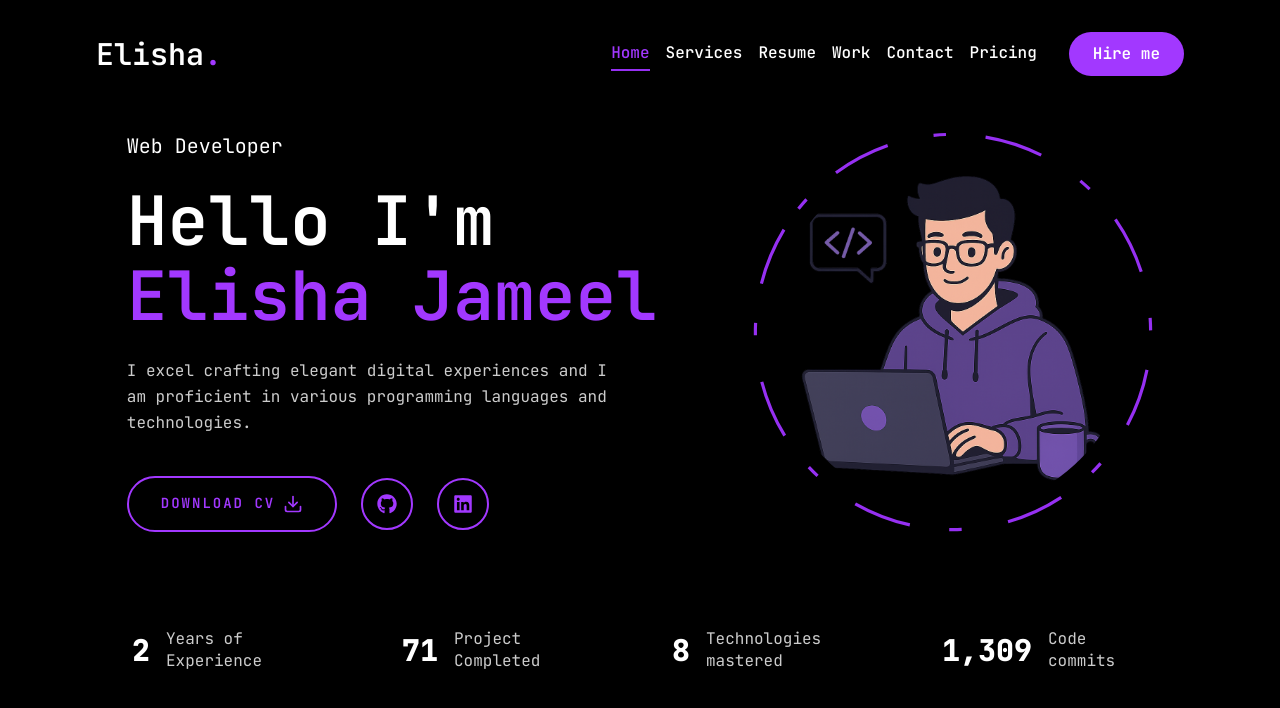
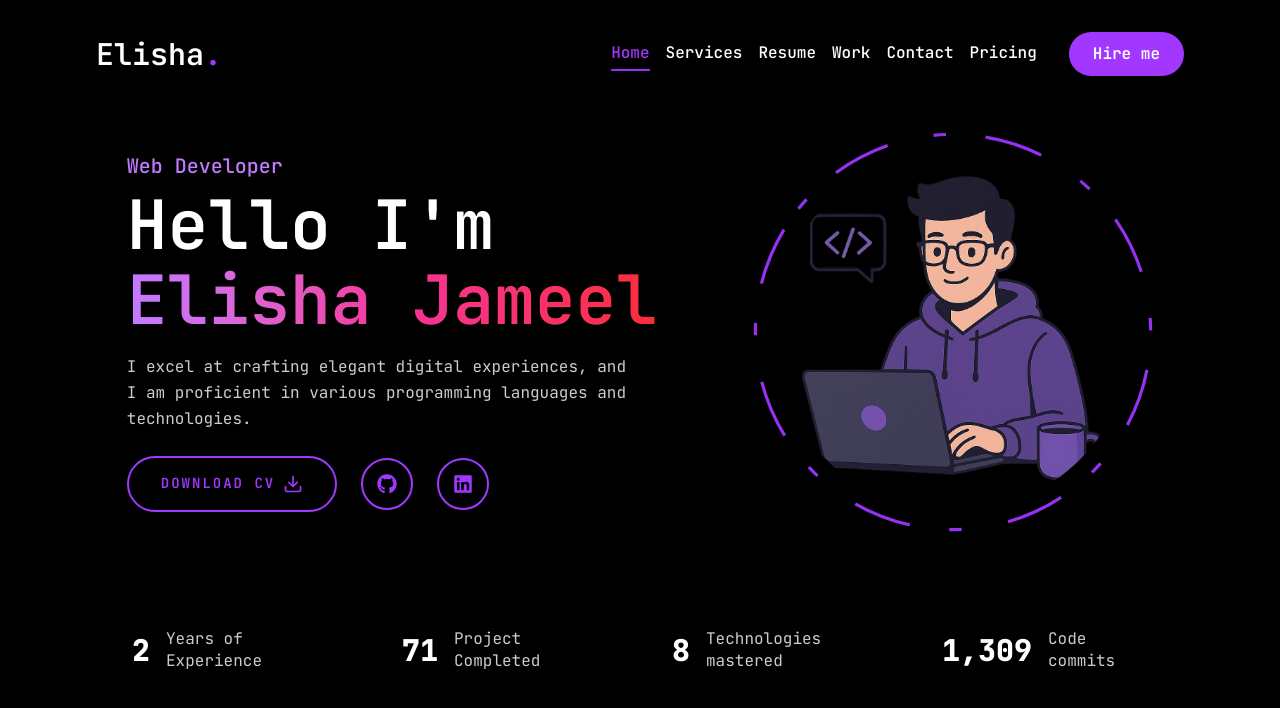
Before and after one commit to elishabhatti/elisha-portfolio, a Next.js app: page / in a window 1280 px wide. Shown: the top 708 px of the page. Built offline with nearby package versions, Linux system fonts and the light colour scheme.

Commit message:
changed the text to a gradient text color

```diff
--- a/app/page.jsx
+++ b/app/page.jsx
@@ -9,15 +9,19 @@ const page = () => {
     <section className="w-full">
       <div className="container mx-auto h-full">
         <div className="flex flex-col lg:flex-row items-center lg:items-center justify-center gap-6 pt-6 lg:gap-24 lg:pt-6 pb-14">
-          {/* text */}
-          <div className="text-center lg:text-left flex flex-col items-center lg:items-start gap-6 order-2 lg:order-none">
-            <span className="text-xl">Web Developer</span>
-            <h1 className="h1">
-              Hello I&apos;m <br />
-              <span className="primary-text-color">Elisha Jameel</span>
+         {/* Text */}
+          <div className="text-center xl:text-left flex flex-col items-center xl:items-start order-2 xl:order-none max-w-2xl">
+            <span className="text-xl font-medium text-purple-400 animate-fade-in-up">
+              Web Developer
+            </span>
+            <h1 className="h1 mt-2 mb-4 animate-fade-in-up delay-100">
+              Hello I'm <br />
+              <span className="text-transparent bg-clip-text bg-gradient-to-r from-purple-400 via-pink-500 to-red-500">
+                Elisha Jameel
+              </span>
             </h1>
-            <p className="max-w-[500px] mb-4 text-white/80 leading-relaxed">
-              I excel crafting elegant digital experiences and I am proficient
+            <p className="max-w-[500px] text-white/80 leading-relaxed mb-6 animate-fade-in-up delay-200">
+              I excel at crafting elegant digital experiences, and I am proficient
               in various programming languages and technologies.
             </p>
 
```
